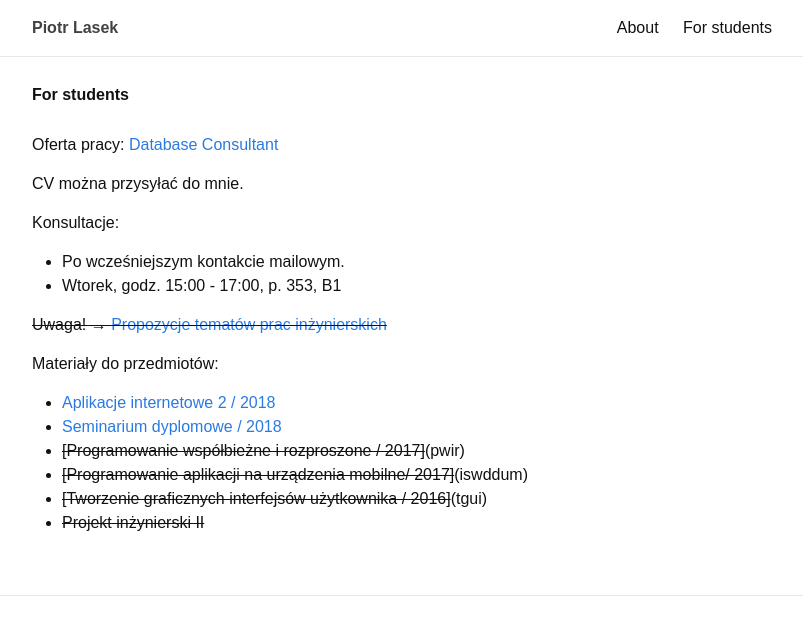
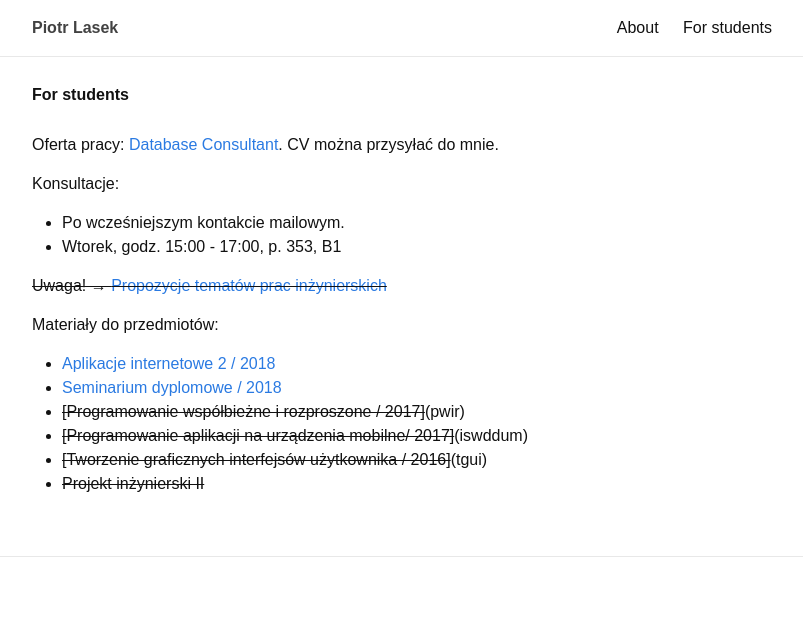
Before and after one commit to piotrlasek/piotrlasek.github.io, a Jekyll site: the page built from for-students.md, in a window 1280 px wide. Shown: the top 635 px of the page, without its empty margins (238-1041 px from the left). Built offline with Jekyll 4.4.1, drawn with Linux system fonts in a browser that asks for light colours.

```diff
--- a/for-students.md
+++ b/for-students.md
@@ -4,9 +4,7 @@ title: For students
 permalink: /for-students/
 ---
 
-Oferta pracy:  [Database Consultant](https://pl.career.deloittece.com/job-posting/477/Database-Consultant)
-
-CV można przysyłać do mnie.
+Oferta pracy:  [Database Consultant](https://pl.career.deloittece.com/job-posting/477/Database-Consultant). CV można przysyłać do mnie.
 
 
 Konsultacje:
```
